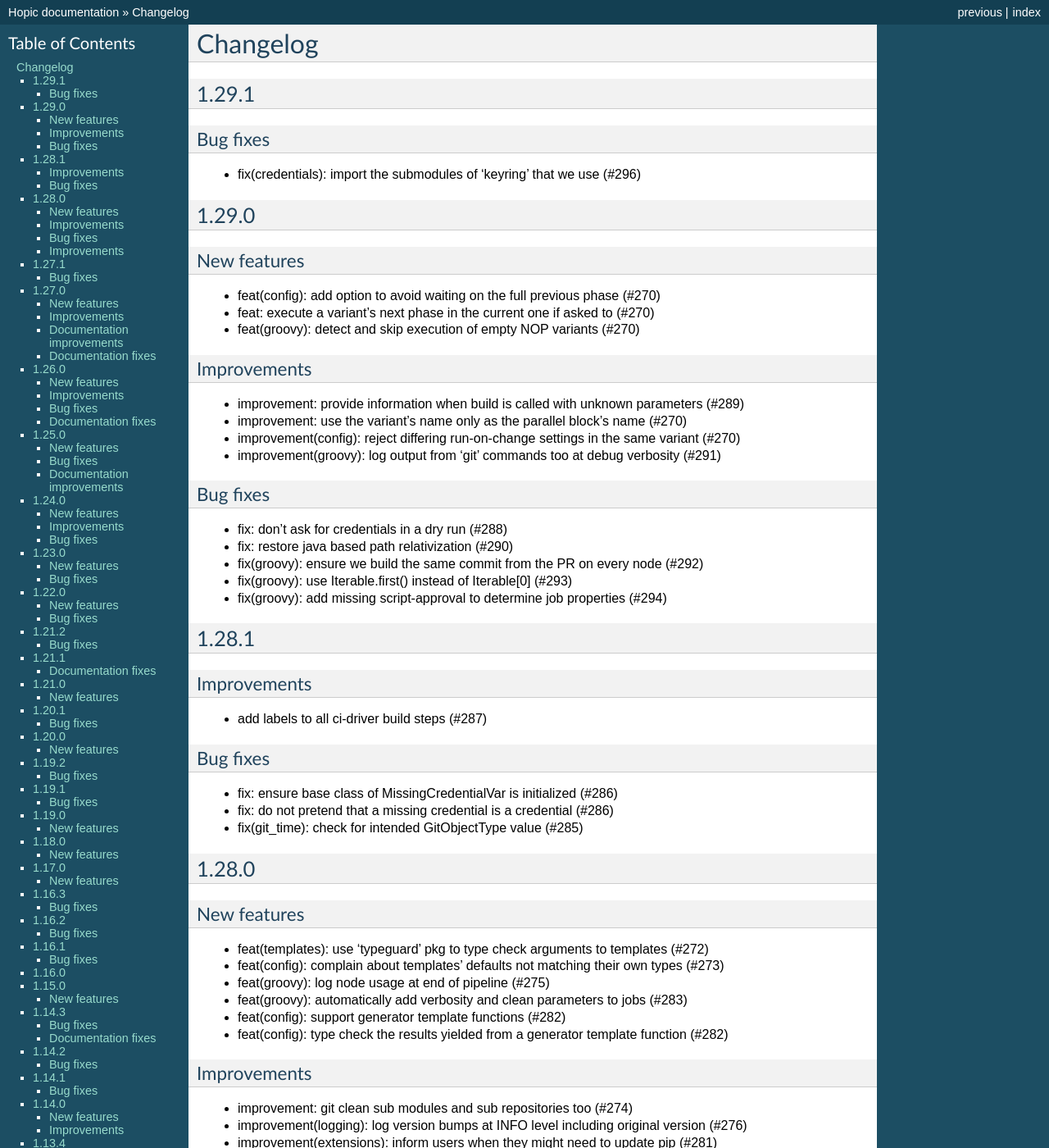
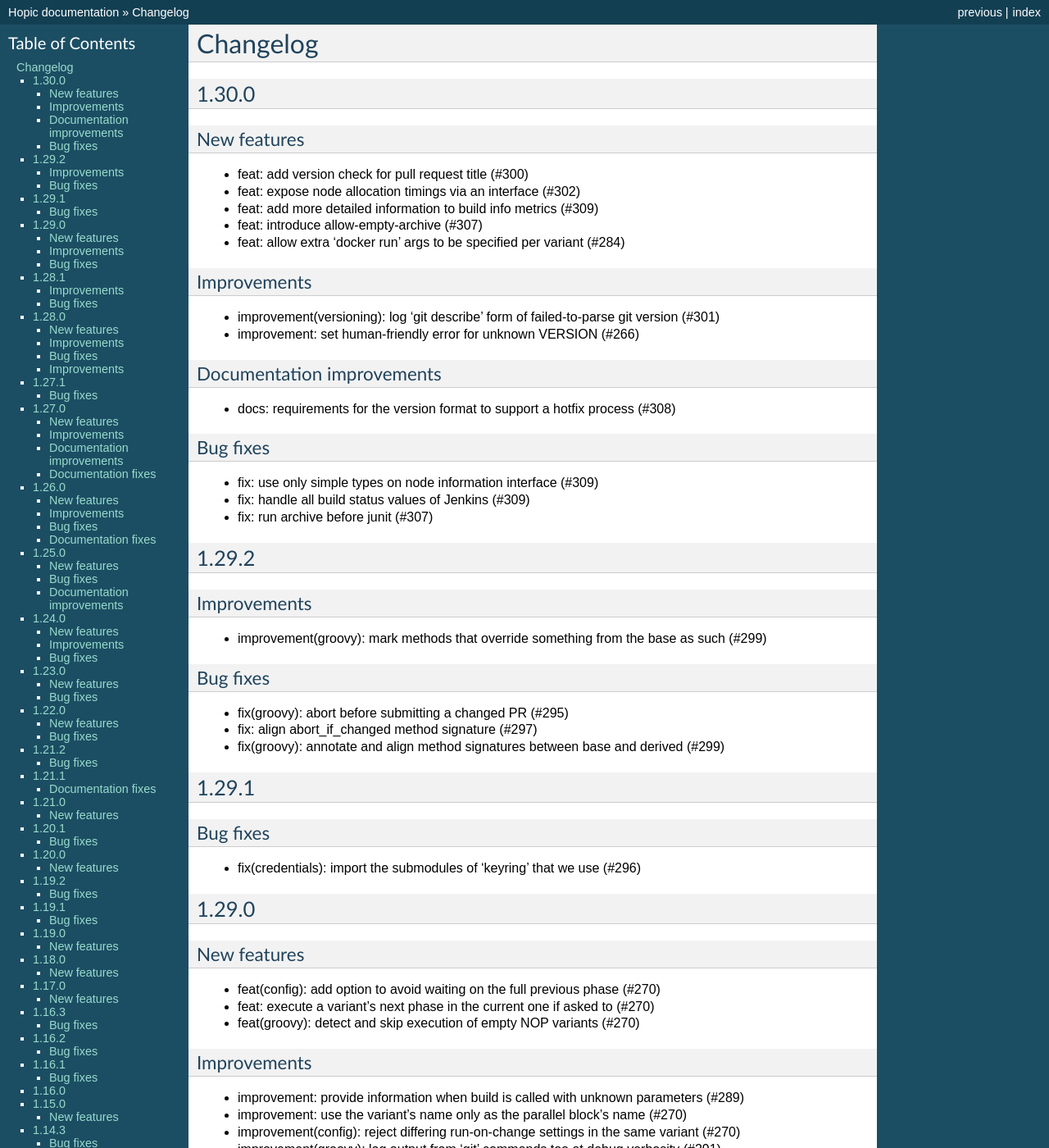
Before and after one commit to tomtom-international/hopic, a Sphinx documentation site: the page built from doc/source/changes.rst, in a window 1280 px wide and 1400 px high. Shown: the whole window at 82% size. Built offline with Sphinx 7.4.7, drawn with Linux system fonts in a browser that asks for light colours.

Commit message:
docs(changelog): add entries for 1.29.2 and 1.30.0

```diff
--- a/doc/source/changes.rst
+++ b/doc/source/changes.rst
@@ -16,6 +16,51 @@
 =========
 Changelog
 =========
+
+1.30.0
+======
+
+New features
+------------
+
+* feat: add version check for pull request title (#300)
+* feat: expose node allocation timings via an interface (#302)
+* feat: add more detailed information to build info metrics (#309)
+* feat: introduce allow-empty-archive (#307)
+* feat: allow extra 'docker run' args to be specified per variant (#284)
+
+Improvements
+------------
+
+* improvement(versioning): log 'git describe' form of failed-to-parse git version (#301)
+* improvement: set human-friendly error for unknown VERSION (#266)
+
+Documentation improvements
+--------------------------
+
+* docs: requirements for the version format to support a hotfix process (#308)
+
+Bug fixes
+---------
+
+* fix: use only simple types on node information interface (#309)
+* fix: handle all build status values of Jenkins (#309)
+* fix: run archive before junit (#307)
+
+1.29.2
+======
+
+Improvements
+------------
+
+* improvement(groovy): mark methods that override something from the base as such (#299)
+
+Bug fixes
+---------
+
+* fix(groovy): abort before submitting a changed PR (#295)
+* fix: align abort_if_changed method signature (#297)
+* fix(groovy): annotate and align method signatures between base and derived (#299)
 
 1.29.1
 ======
```
